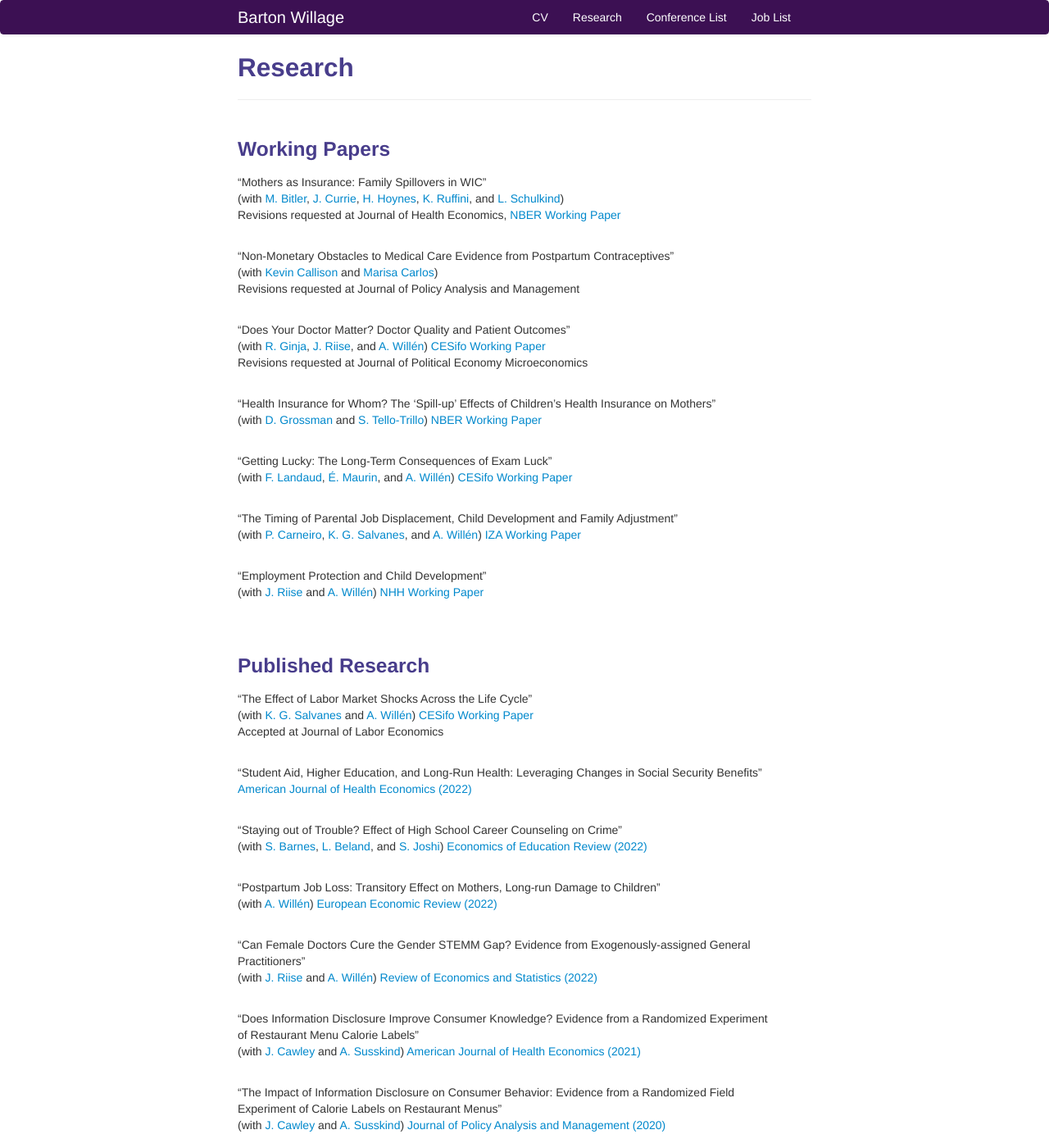
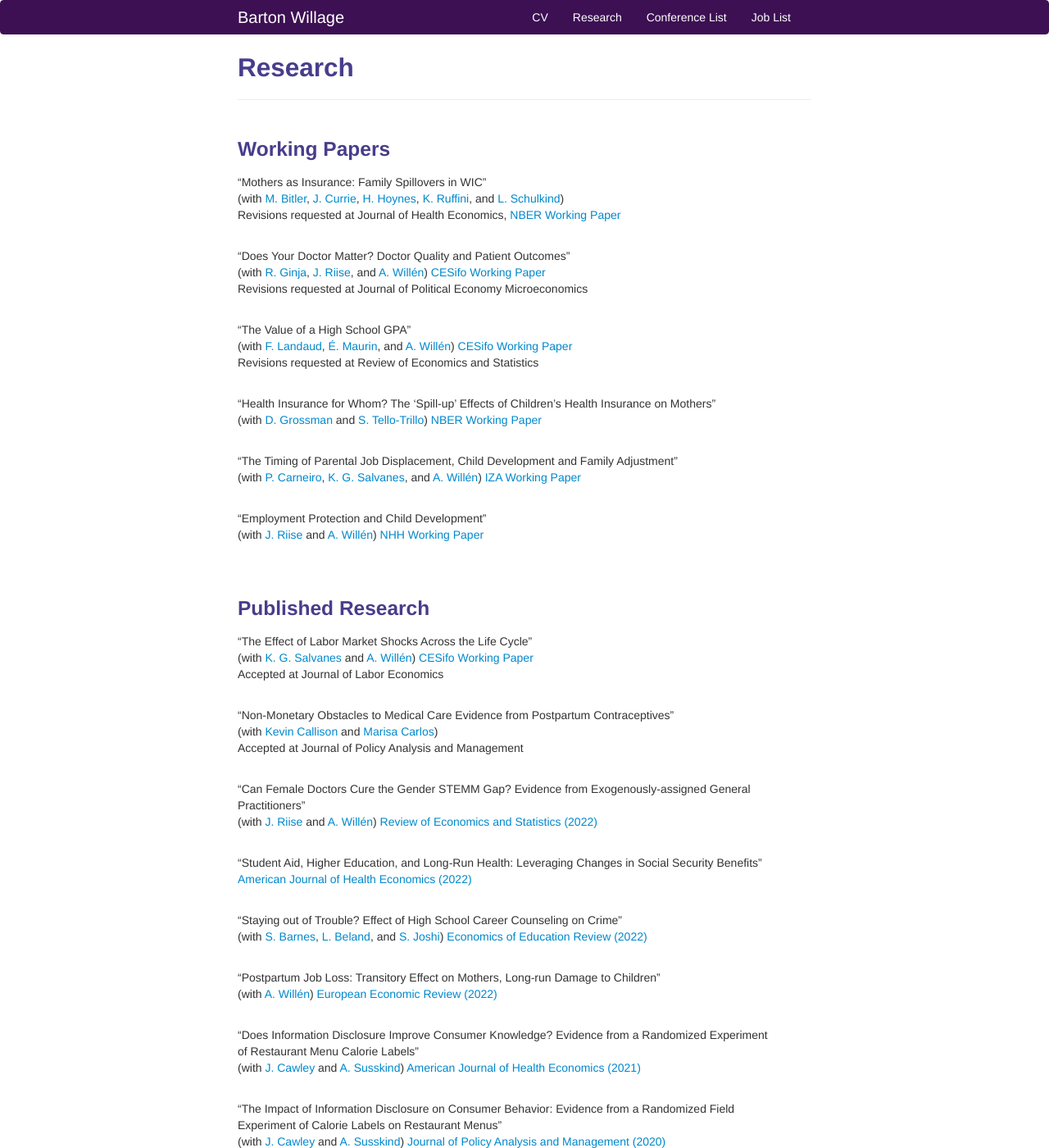
Before and after one commit to bjwillage/bjwillage.github.io, a Jekyll site: the page built from pages/research.md, in a window 1280 px wide and 1400 px high. Shown: the whole window at 82% size. Built offline with Jekyll 4.4.1, drawn with Linux system fonts in a browser that asks for light colours.

Commit message:
Update research.md

```diff
--- a/pages/research.md
+++ b/pages/research.md
@@ -12,26 +12,21 @@ description: Barton Willage's research
 Revisions requested at Journal of Health Economics, [NBER Working Paper](https://www.nber.org/papers/w30112)
 <br><br>
 
-"Non-Monetary Obstacles to Medical Care Evidence from Postpartum Contraceptives"<br>
-(with [Kevin Callison](https://sph.tulane.edu/hpm/kevin-callison) and [Marisa Carlos](https://www.analysisgroup.com/experts-and-consultants/managers/marisa-carlos/))<br>
-Revisions requested at Journal of Policy Analysis and Management
-<br><br>
-
 "Does Your Doctor Matter? Doctor Quality and Patient Outcomes"<br>
 (with [R. Ginja](https://sites.google.com/site/rcginja/), [J. Riise](https://sites.google.com/site/riisejulie), and [A. Willén](https://www.alexanderwillen.com/))
 [CESifo Working Paper](https://www.cesifo.org/en/publikationen/2022/working-paper/does-your-doctor-matter-doctor-quality-and-patient-outcomes)<br>
 Revisions requested at Journal of Political Economy Microeconomics
 <br><br>
 
+"The Value of a High School GPA"<br>
+(with [F. Landaud](https://sites.google.com/view/fannylandaud/home?authuser=0),  [É. Maurin](https://www.parisschoolofeconomics.eu/en/maurin-eric/), and [A. Willén](https://www.alexanderwillen.com/))
+[CESifo Working Paper](https://www.cesifo.org/en/publikationen/2022/working-paper/getting-lucky-long-term-consequences-exam-luck)<br>
+Revisions requested at Review of Economics and Statistics
+<br><br>
+
 "Health Insurance for Whom? The ‘Spill-up’ Effects of Children’s Health Insurance on Mothers"<br>
 (with [D. Grossman](https://sites.google.com/view/danielgrossman/home) and [S. Tello-Trillo](https://sebastiantellotrillo.com/))
 [NBER Working Paper](https://www.nber.org/papers/w29661)
-<br><br>
-
-
-"Getting Lucky: The Long-Term Consequences of Exam Luck"<br>
-(with [F. Landaud](https://sites.google.com/view/fannylandaud/home?authuser=0),  [É. Maurin](https://www.parisschoolofeconomics.eu/en/maurin-eric/), and [A. Willén](https://www.alexanderwillen.com/))
-[CESifo Working Paper](https://www.cesifo.org/en/publikationen/2022/working-paper/getting-lucky-long-term-consequences-exam-luck)
 <br><br>
 
 "The Timing of Parental Job Displacement, Child Development and Family Adjustment"<br>
@@ -52,9 +47,19 @@ Revisions requested at Journal of Political Economy Microeconomics
 "The Effect of Labor Market Shocks Across the Life Cycle"<br>
 (with [K. G. Salvanes](https://sites.google.com/view/kjellsalvanes/home) and [A. Willén](https://www.alexanderwillen.com/))
 [CESifo Working Paper](https://www.cesifo.org/en/publikationen/2021/working-paper/effect-labor-market-shocks-across-life-cycle)<br>
-Accepted at Journal of Labor Economics <br><br>
+Accepted at Journal of Labor Economics
+<br><br>
 
-"Student Aid, Higher Education, and Long-Run Health: Leveraging Changes in Social Security Benefits"<br>
+"Non-Monetary Obstacles to Medical Care Evidence from Postpartum Contraceptives"<br>
+(with [Kevin Callison](https://sph.tulane.edu/hpm/kevin-callison) and [Marisa Carlos](https://www.analysisgroup.com/experts-and-consultants/managers/marisa-carlos/))<br>
+Accepted at Journal of Policy Analysis and Management
+<br><br>
+
+"Can Female Doctors Cure the Gender STEMM Gap? Evidence from Exogenously-assigned General Practitioners"<br>
+(with [J. Riise](https://sites.google.com/site/riisejulie) and [A. Willén](https://www.alexanderwillen.com/))
+[Review of Economics and Statistics (2022)](https://doi.org/10.1162/rest_a_00975)  <br><br>
+
+"Student Aid, Higher Education, and Long-Run Health: Leveraging Changes in Social Security Benefits"
 [American Journal of Health Economics (2022)](https://www.journals.uchicago.edu/doi/10.1086/721567)
 <br><br>
 
@@ -81,23 +83,19 @@ Accepted at Journal of Labor Economics <br><br>
 [Journal of Policy Analysis and Management (2020)](https://onlinelibrary.wiley.com/doi/10.1002/pam.22219)
 <br><br>
 
-
 "Rebates as Incentives: The Effects of a Gym Membership Reimbursement Program"<br>
 (with [T. Homonoff](https://wagner.nyu.edu/community/faculty/tatiana-homonoff) and [A. Willén](https://www.alexanderwillen.com/))
 [Journal of Health Economics (2020)](https://www.sciencedirect.com/science/article/pii/S0167629619310367)
 <br><br>
 
-
 "Unintended Consequences of Health Insurance: ACA's Free Contraception Mandate and Risky Sex"<br>
 [Health Economics (2020)](https://onlinelibrary.wiley.com/doi/full/10.1002/hec.3967?af=R)
 <br><br>
-
 
 "Pass-Through of a Tax on Sugar-Sweetened Beverages at the Philadelphia International Airport"<br>
 (with [J. Cawley](https://www.human.cornell.edu/people/jhc38) and [D. Frisvold](https://www.biz.uiowa.edu/frisvold/))
 [JAMA (2018)](https://jamanetwork.com/journals/jama/fullarticle/2660167)
 <br><br>
-
 
 "The Effect of Weight on Mental Health: New Evidence Using Genetic IVs"<br>
 [Journal of Health Economics (2018)](https://www.sciencedirect.com/science/article/pii/S0167629617303223)
```
Also changed, not shown: other parts of pages/research.md (+0 -3 lines).
